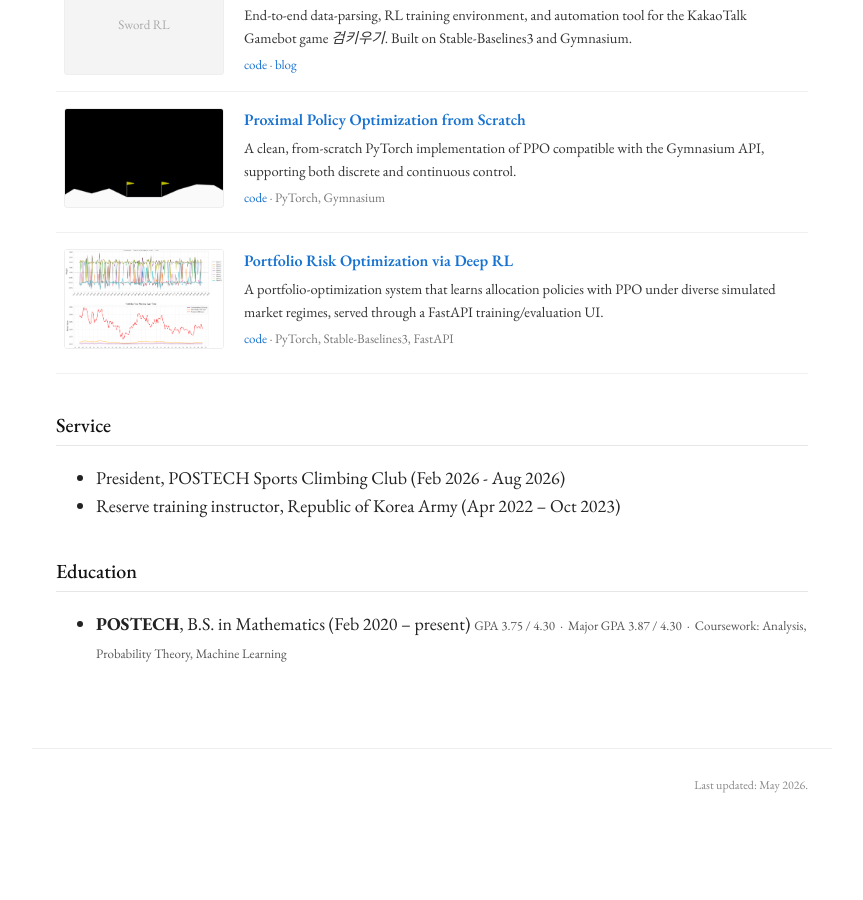
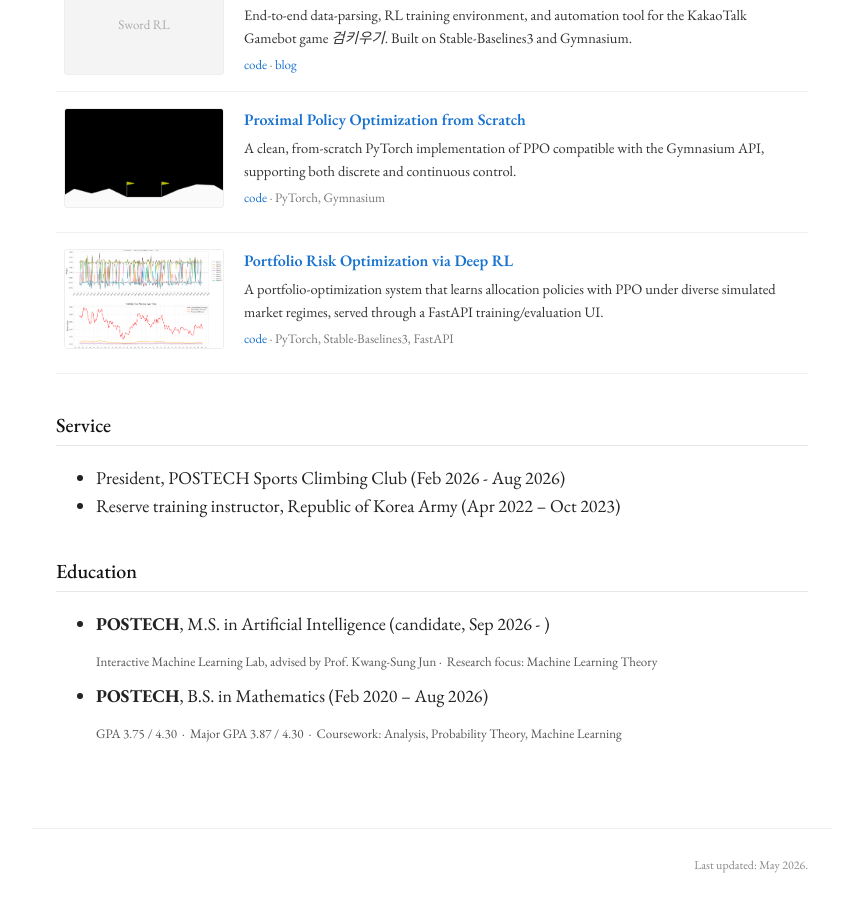
Before and after one commit to minsoo0926/minsoo0926.github.io, a Jekyll site: the page built from index.md, in a window 1280 px wide and 900 px high, scrolled down 1071 px. Shown: the whole window, without its empty margins (208-1071 px from the left). Built offline with Jekyll 4.4.1, drawn with Linux system fonts in a browser that asks for light colours; before the commit the page ends 1892 px from its top, so only the background shows below that.

Commit message:
CHORE: add MS degree

```diff
--- a/index.md
+++ b/index.md
@@ -54,7 +54,14 @@ In line with this commitment, I am currently building a service [KnowGem](https:
 
 ## Education
 
-- **POSTECH**, B.S. in Mathematics (Feb 2020 – present)
+- **POSTECH**, M.S. in Artificial Intelligence (candidate, Sep 2026 - )
+
+  <span style="font-family:'EB Garamond','Georgia','Times New Roman','Noto Serif KR',serif; font-size:13px; color:#555;">
+  Interactive Machine Learning Lab, advised by Prof. Kwang-Sung Jun&nbsp;·&nbsp;
+  Research focus: Machine Learning Theory
+  </span>
+- **POSTECH**, B.S. in Mathematics (Feb 2020 – Aug 2026)
+
   <span style="font-family:'EB Garamond','Georgia','Times New Roman','Noto Serif KR',serif; font-size:13px; color:#555;">
   GPA 3.75 / 4.30 &nbsp;·&nbsp; Major GPA 3.87 / 4.30 &nbsp;·&nbsp;
   Coursework: Analysis, Probability Theory, Machine Learning
```
